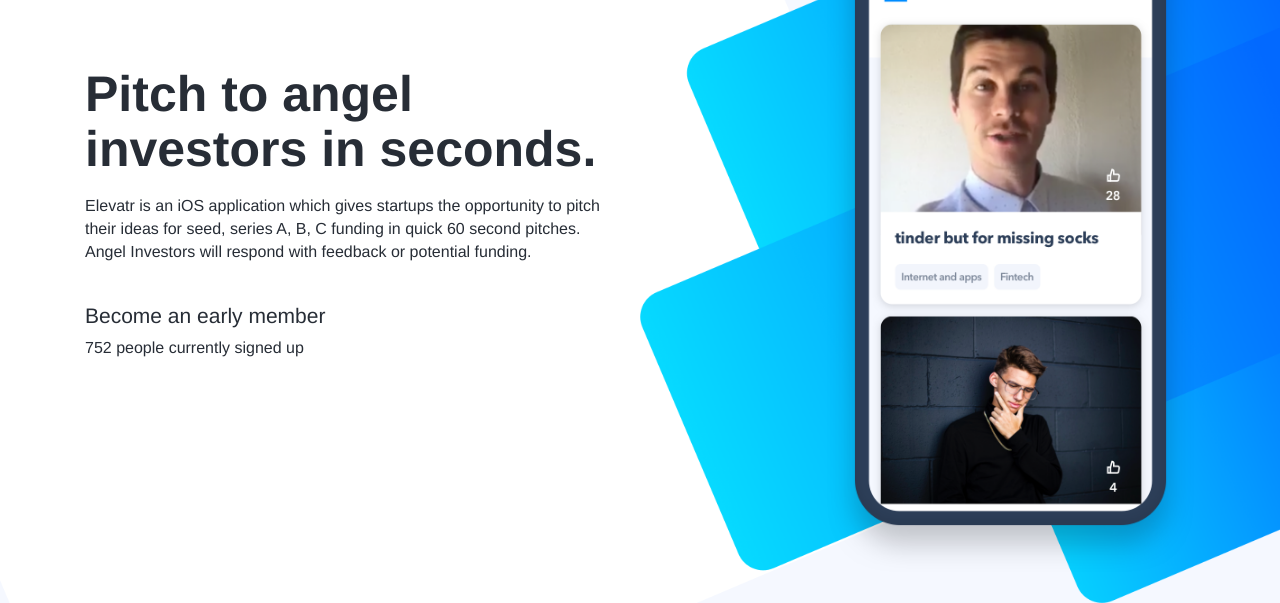
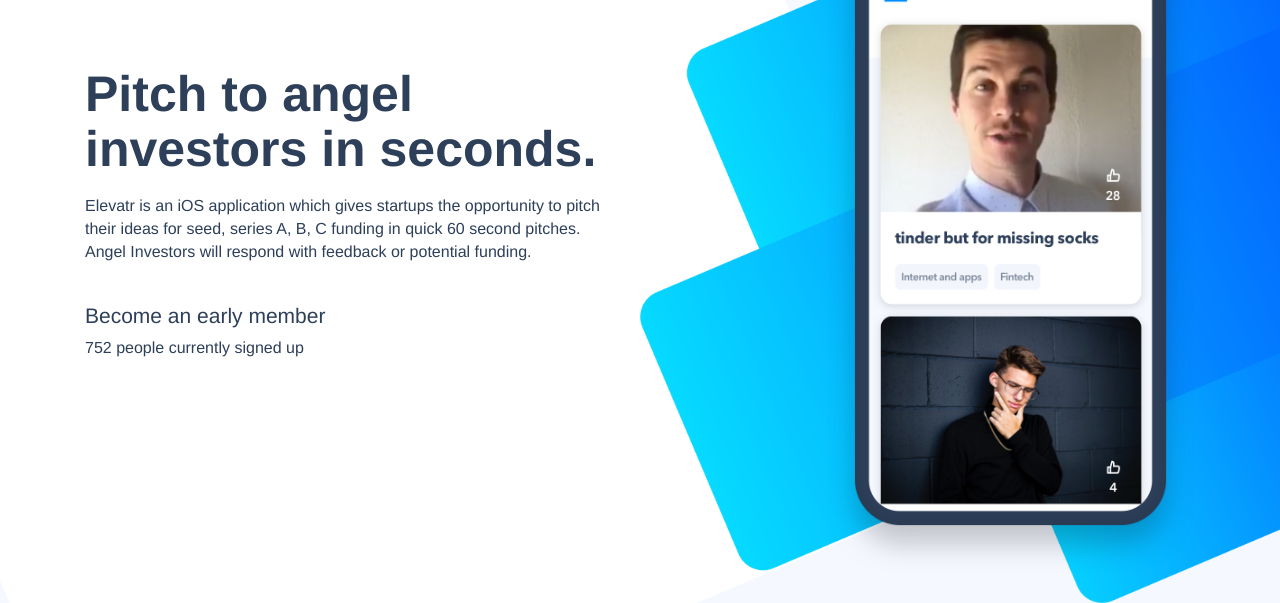
Before and after one commit to mrbombasty/Elevatr, a plain HTML site: page index.html in a window 1280 px wide. Shown: the part 197-800 px from the top of the page. Drawn offline with nearby package versions, Linux system fonts and the light colour scheme.

Commit message:
colour font

```diff
--- a/css/screen.css
+++ b/css/screen.css
@@ -4,7 +4,7 @@ body{
 }
 
 h1,h2,p{
-	color: #272D36;
+	color: #2D3F59;
 }
 
 h1{
```
